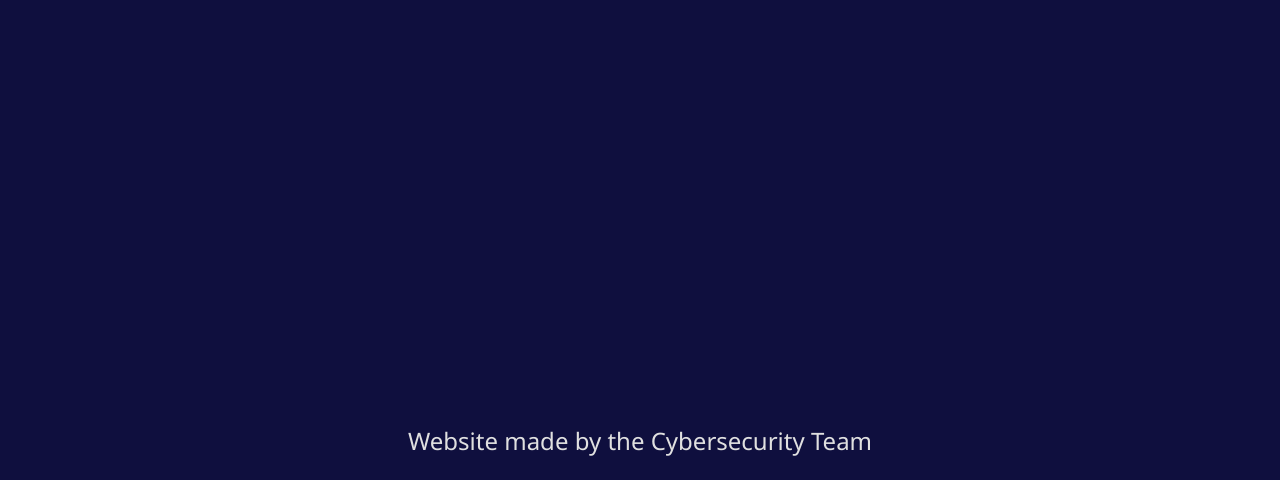
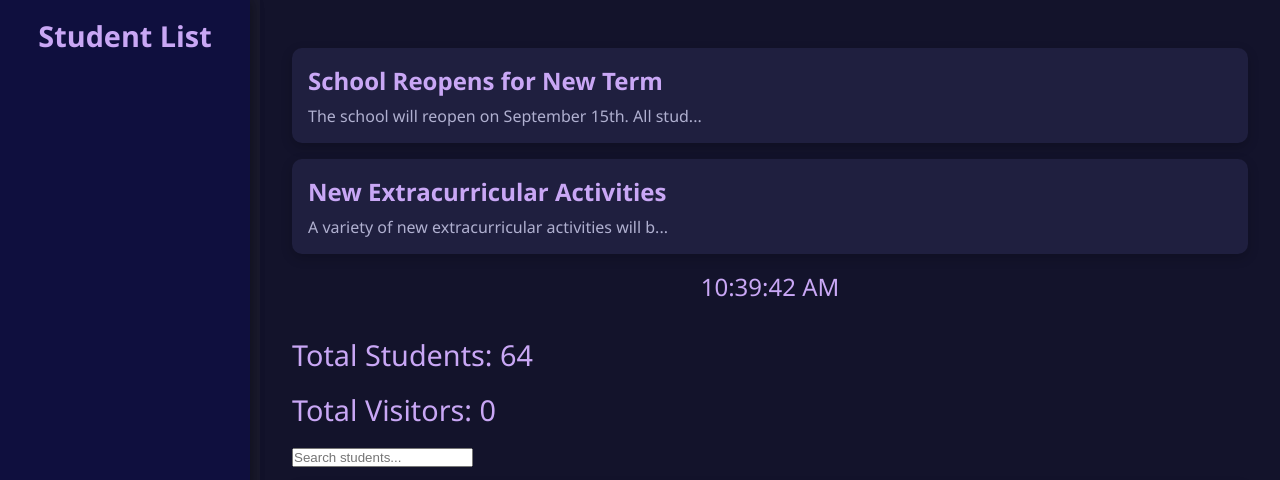
Before and after one commit to eevkt/pure, a website: page public/index.html in a window 1280 px wide. Shown: the top 480 px of the page. Drawn offline with Linux system fonts and the light colour scheme.

Commit message:
index.html

```diff
--- a/public/index.html
+++ b/public/index.html
@@ -747,10 +747,7 @@
     </style>
 </head>
 <body>
-    <!-- Landing Screen -->
-    <div id="landing-screen">
-        <h1>Welcome to Al-Rafidain Vocational School</h1>
-        <p>Website made by the Cybersecurity Team</p>
+  </p>
     </div>
     <div class="sidebar">
         <h2>Student List</h2>
```
